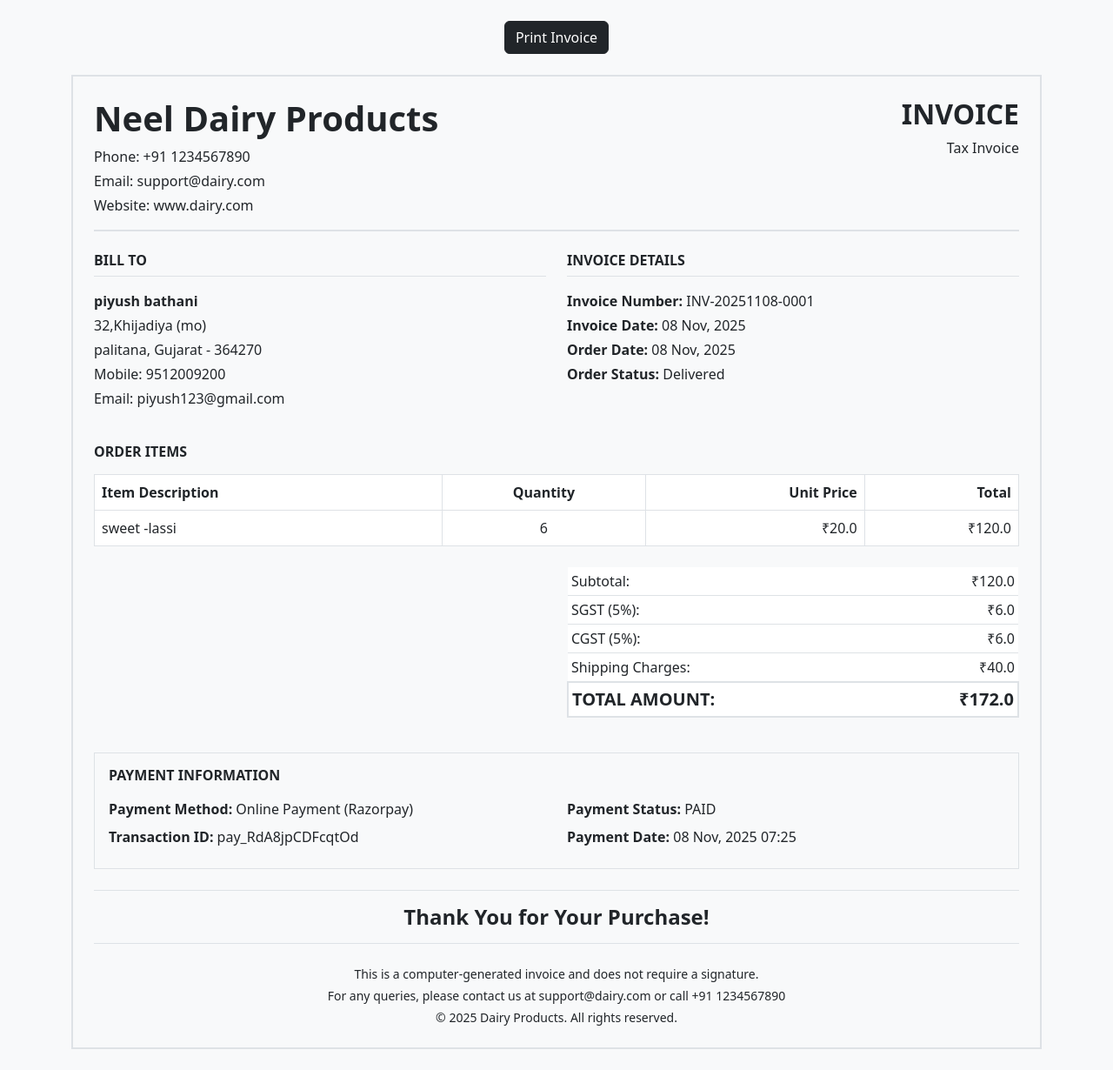
After one commit to keyurbathani-healthray/ecommerce, a Django app: template ecomm/app/templates/app/invoice.html in a window 1280 px wide. The commit adds this page. Shown: the whole page at 87% size. Run offline with Django 5.2, Linux system fonts and the light colour scheme; the template is opened without the code that fills it: values that come from a table or form of the project are taken from there, others are empty; data comes from the database, SQL or seed files in the repository; both versions use the stored data as it was after the commit.

```diff
--- a/ecomm/app/models.py
+++ b/ecomm/app/models.py
@@ -137,3 +137,70 @@ class whishlist(models.Model):
 
     def __str__(self):
         return f"Wishlist item {self.id} for {self.user.username}"
+
+
+class Invoice(models.Model):
+    """
+    Invoice model to store invoice/bill details for delivered orders
+    """
+    invoice_number = models.CharField(max_length=100, unique=True)
+    order = models.ForeignKey(OrderPlaced, on_delete=models.CASCADE, related_name='invoices')
+    user = models.ForeignKey(User, on_delete=models.CASCADE)
+    customer = models.ForeignKey(Customer, on_delete=models.CASCADE)
+    payment = models.ForeignKey(Payment, on_delete=models.CASCADE)
+
+    # Invoice Details
+    invoice_date = models.DateTimeField(auto_now_add=True)
+
+    # Product Details (stored for record keeping even if product changes)
+    product_title = models.CharField(max_length=200)
+    product_quantity = models.PositiveIntegerField()
+    product_price = models.FloatField()
+
+    # Payment Summary
+    subtotal = models.FloatField()
+    sgst = models.FloatField(default=0)  # 5%
+    cgst = models.FloatField(default=0)  # 5%
+    shipping_charge = models.FloatField(default=40)
+    total_amount = models.FloatField()
+
+    # Delivery Address (stored for record keeping)
+    delivery_name = models.CharField(max_length=200)
+    delivery_mobile = models.CharField(max_length=10)
+    delivery_locality = models.CharField(max_length=200)
+    delivery_city = models.CharField(max_length=50)
+    delivery_state = models.CharField(max_length=50)
+    delivery_zipcode = models.CharField(max_length=10)
+
+    # Payment Details
+    payment_method = models.CharField(max_length=50, default='Online Payment')
+    razorpay_payment_id = models.CharField(max_length=100, blank=True, null=True)
+
+    # Status
+    is_generated = models.BooleanField(default=True)
+
+    class Meta:
+        ordering = ['-invoice_date']
+
+    def __str__(self):
+        return f"Invoice {self.invoice_number} - {self.customer.name}"
+
+    def save(self, *args, **kwargs):
+        # Auto-generate invoice number if not exists
+        if not self.invoice_number:
+            # Format: INV-YYYYMMDD-XXXX
+            from django.utils import timezone
+            date_str = timezone.now().strftime('%Y%m%d')
+            last_invoice = Invoice.objects.filter(
+                invoice_number__startswith=f'INV-{date_str}'
+            ).order_by('-invoice_number').first()
+
+            if last_invoice:
+                last_number = int(last_invoice.invoice_number.split('-')[-1])
+                new_number = last_number + 1
+            else:
+                new_number = 1
+
+            self.invoice_number = f'INV-{date_str}-{new_number:04d}'
+
+        super().save(*args, **kwargs)
--- /dev/null
+++ b/ecomm/app/templates/app/invoice.html
@@ -0,0 +1,151 @@
+<!DOCTYPE html>
+<html lang="en">
+<head>
+    <meta charset="UTF-8">
+    <meta name="viewport" content="width=device-width, initial-scale=1.0">
+    <title>Invoice - {{ invoice.invoice_number }}</title>
+    <link href="https://cdn.jsdelivr.net/npm/bootstrap@5.3.0/dist/css/bootstrap.min.css" rel="stylesheet">
+    <style>
+        @media print {
+            .print-button {
+                display: none;
+            }
+        }
+    </style>
+</head>
+<body class="bg-light">
+    <div class="container my-4">
+        <!-- Print Button -->
+        <div class="text-center mb-4 print-button">
+            <button onclick="window.print()" class="btn btn-dark">Print Invoice</button>
+        </div>
+
+        <!-- Invoice Container -->
+        <div class="border border-2 p-4">
+
+            <!-- Invoice Header -->
+            <div class="border-bottom border-2 pb-3 mb-4">
+                <div class="row">
+                    <div class="col-8">
+                        <h1 class="fw-bold mb-2">Neel Dairy Products</h1>
+                        <p class="mb-1">Phone: +91 1234567890</p>
+                        <p class="mb-1">Email: support@dairy.com</p>
+                        <p class="mb-0">Website: www.dairy.com</p>
+                    </div>
+                    <div class="col-4 text-end">
+                        <h2 class="fw-bold">INVOICE</h2>
+                        <p>Tax Invoice</p>
+                    </div>
+                </div>
+            </div>
+
+            <!-- Bill To and Invoice Details -->
+            <div class="row mb-4">
+                <div class="col-md-6 mb-3">
+                    <h6 class="fw-bold border-bottom pb-2 mb-3">BILL TO</h6>
+                    <p class="mb-1 fw-bold">{{ invoice.delivery_name }}</p>
+                    <p class="mb-1">{{ invoice.delivery_locality }}</p>
+                    <p class="mb-1">{{ invoice.delivery_city }}, {{ invoice.delivery_state }} - {{ invoice.delivery_zipcode }}</p>
+                    <p class="mb-1">Mobile: {{ invoice.delivery_mobile }}</p>
+                    <p class="mb-0">Email: {{ invoice.user.email }}</p>
+                </div>
+                <div class="col-md-6">
+                    <h6 class="fw-bold border-bottom pb-2 mb-3">INVOICE DETAILS</h6>
+                    <p class="mb-1"><strong>Invoice Number:</strong> {{ invoice.invoice_number }}</p>
+                    <p class="mb-1"><strong>Invoice Date:</strong> {{ invoice.invoice_date|date:"d M, Y" }}</p>
+                    <p class="mb-1"><strong>Order Date:</strong> {{ invoice.order.ordered_date|date:"d M, Y" }}</p>
+                    <p class="mb-0"><strong>Order Status:</strong> {{ invoice.order.status }}</p>
+                </div>
+            </div>
+
+            <!-- Order Items Table -->
+            <div class="mb-4">
+                <h6 class="fw-bold mb-3">ORDER ITEMS</h6>
+                <table class="table table-bordered">
+                    <thead>
+                        <tr>
+                            <th>Item Description</th>
+                            <th class="text-center">Quantity</th>
+                            <th class="text-end">Unit Price</th>
+                            <th class="text-end">Total</th>
+                        </tr>
+                    </thead>
+                    <tbody>
+                        <tr>
+                            <td>{{ invoice.product_title }}</td>
+                            <td class="text-center">{{ invoice.product_quantity }}</td>
+                            <td class="text-end">₹{{ invoice.product_price }}</td>
+                            <td class="text-end">₹{{ invoice.subtotal }}</td>
+                        </tr>
+                    </tbody>
+                </table>
+            </div>
+
+            <!-- Totals Section -->
+            <div class="row">
+                <div class="col-md-6"></div>
+                <div class="col-md-6">
+                    <table class="table table-sm">
+                        <tr>
+                            <td>Subtotal:</td>
+                            <td class="text-end">₹{{ invoice.subtotal }}</td>
+                        </tr>
+                        <tr>
+                            <td>SGST (5%):</td>
+                            <td class="text-end">₹{{ invoice.sgst }}</td>
+                        </tr>
+                        <tr>
+                            <td>CGST (5%):</td>
+                            <td class="text-end">₹{{ invoice.cgst }}</td>
+                        </tr>
+                        <tr>
+                            <td>Shipping Charges:</td>
+                            <td class="text-end">{% if invoice.shipping_charge == 0 %}FREE{% else %}₹{{ invoice.shipping_charge }}{% endif %}</td>
+                        </tr>
+                        <tr class="border-top border-2">
+                            <td class="fw-bold fs-5">TOTAL AMOUNT:</td>
+                            <td class="text-end fw-bold fs-5">₹{{ invoice.total_amount }}</td>
+                        </tr>
+                    </table>
+                </div>
+            </div>
+
+            <!-- Payment Information -->
+            <div class="mt-4 border p-3">
+                <h6 class="fw-bold mb-3">PAYMENT INFORMATION</h6>
+                <div class="row">
+                    <div class="col-md-6 mb-2">
+                        <strong>Payment Method:</strong> {{ invoice.payment_method }}
+                    </div>
+                    <div class="col-md-6 mb-2">
+                        <strong>Payment Status:</strong> PAID
+                    </div>
+                    {% if invoice.razorpay_payment_id %}
+                    <div class="col-md-6 mb-2">
+                        <strong>Transaction ID:</strong> {{ invoice.razorpay_payment_id }}
+                    </div>
+                    {% endif %}
+                    <div class="col-md-6">
+                        <strong>Payment Date:</strong> {{ invoice.order.ordered_date|date:"d M, Y H:i" }}
+                    </div>
+                </div>
+            </div>
+
+            <!-- Thank You Section -->
+            <div class="text-center my-4 py-3 border-top border-bottom">
+                <h4 class="fw-bold mb-0">Thank You for Your Purchase!</h4>
+            </div>
+
+            <!-- Footer -->
+            <div class="text-center small mt-3">
+                <p class="mb-1">This is a computer-generated invoice and does not require a signature.</p>
+                <p class="mb-1">For any queries, please contact us at support@dairy.com or call +91 1234567890</p>
+                <p class="mb-0">© 2025 Dairy Products. All rights reserved.</p>
+            </div>
+
+        </div>
+    </div>
+
+    <script src="https://cdn.jsdelivr.net/npm/bootstrap@5.3.0/dist/js/bootstrap.bundle.min.js"></script>
+</body>
+</html>
--- a/ecomm/app/urls.py
+++ b/ecomm/app/urls.py
@@ -39,6 +39,10 @@ urlpatterns = [
    # Search URL
    path('search/', views.search_results, name='search-results'),
 
+   # Invoice URLs
+   path('generate-invoice/<int:order_id>/', views.generate_invoice, name='generate-invoice'),
+   path('view-invoice/<int:invoice_id>/', views.view_invoice, name='view-invoice'),
+   path('download-invoice/<int:invoice_id>/', views.download_invoice, name='download-invoice'),
 
    # Authentication URLs
    path('register/', views.customer_registration, name='customer-registration'),
--- a/requirements.txt
+++ b/requirements.txt
@@ -17,6 +17,8 @@ distro-info==1.1+ubuntu0.2
 Django==5.2.7
 django-browser-reload==1.21.0
 djlint==1.36.4
+reportlab==4.0.7
+weasyprint==60.1
 EditorConfig==0.17.1
 httplib2==0.20.2
 idna==3.3
```
Also changed, not shown: ecomm/app/admin.py (+8 -1 lines), ecomm/app/templates/app/orders.html (+9 -0 lines), ecomm/app/views.py (+269 -2 lines), ecomm/app/migrations/0006_invoice.py (added), ecomm/db.sqlite3.
